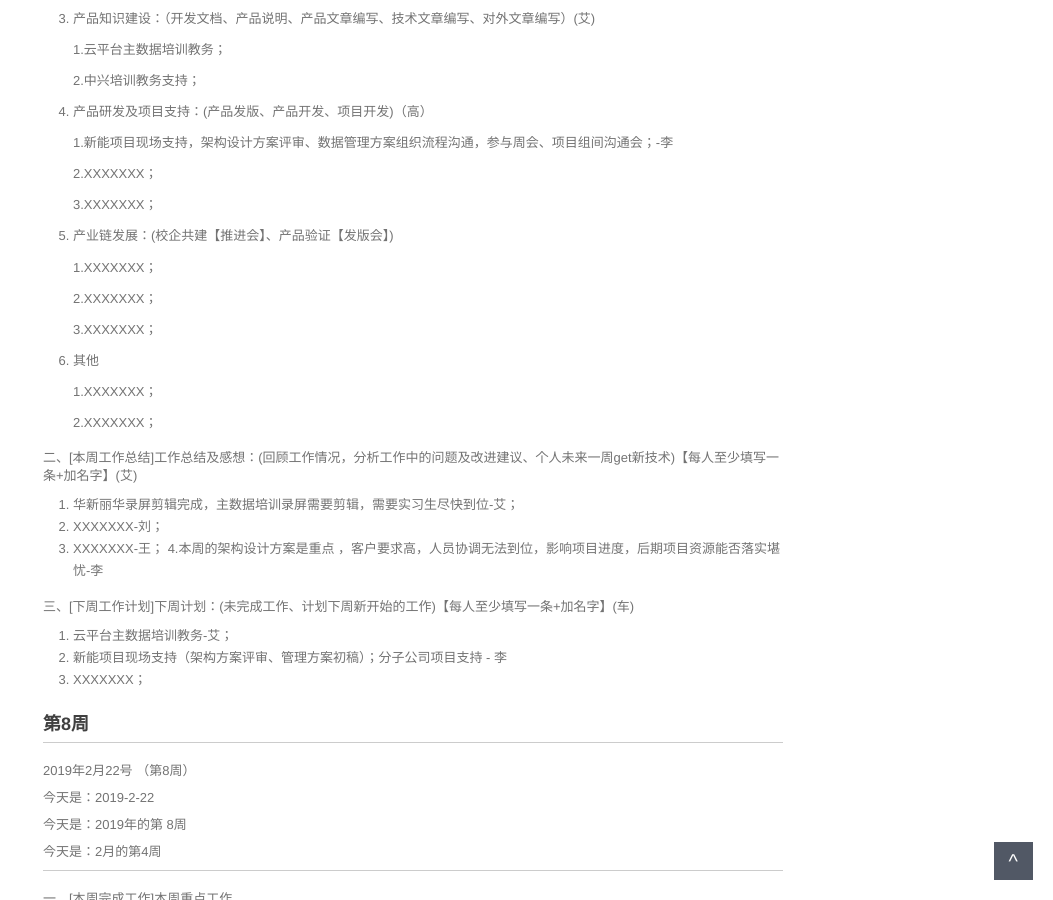
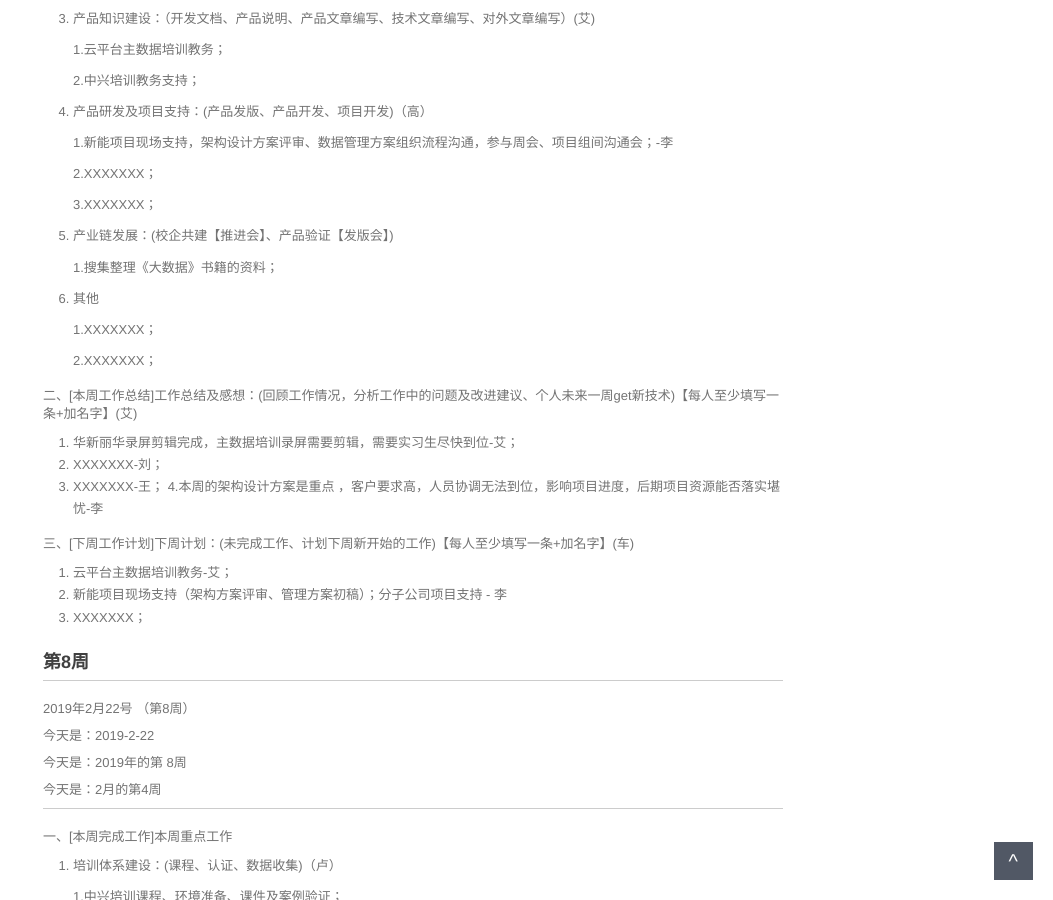
Before and after one commit to walllFlower/blog, a Jekyll site: the page built from _posts/2018-07-17-day_report_cxz.md, in a window 1280 px wide and 900 px high, scrolled down 777 px. Shown: the whole window, without its empty margins (227-1280 px from the left). Built offline with Jekyll 4.4.1, drawn with Linux system fonts in a browser that asks for light colours; comment, search, counter and statistics services are not loaded.

Commit message:
Update 2018-07-17-day_report_cxz.md

```diff
--- a/_posts/2018-07-17-day_report_cxz.md
+++ b/_posts/2018-07-17-day_report_cxz.md
@@ -56,11 +56,8 @@ categories: 技术运营工作周报
 
 5. 产业链发展：(校企共建【推进会】、产品验证【发版会】)
 
-    1.XXXXXXX；
-
-    2.XXXXXXX；
-
-    3.XXXXXXX；
+    1.搜集整理《大数据》书籍的资料；
+
 
 6. 其他
 
```
